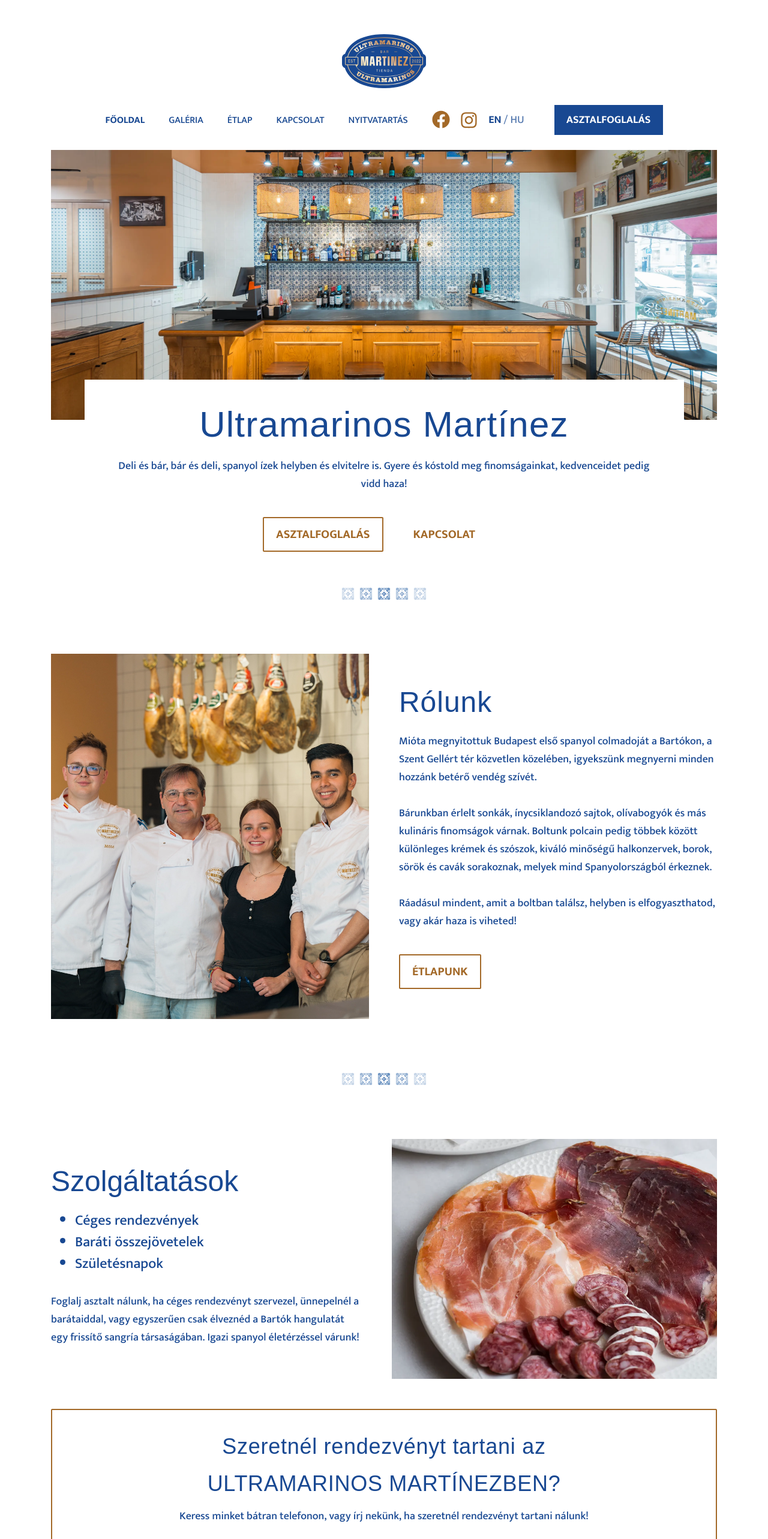
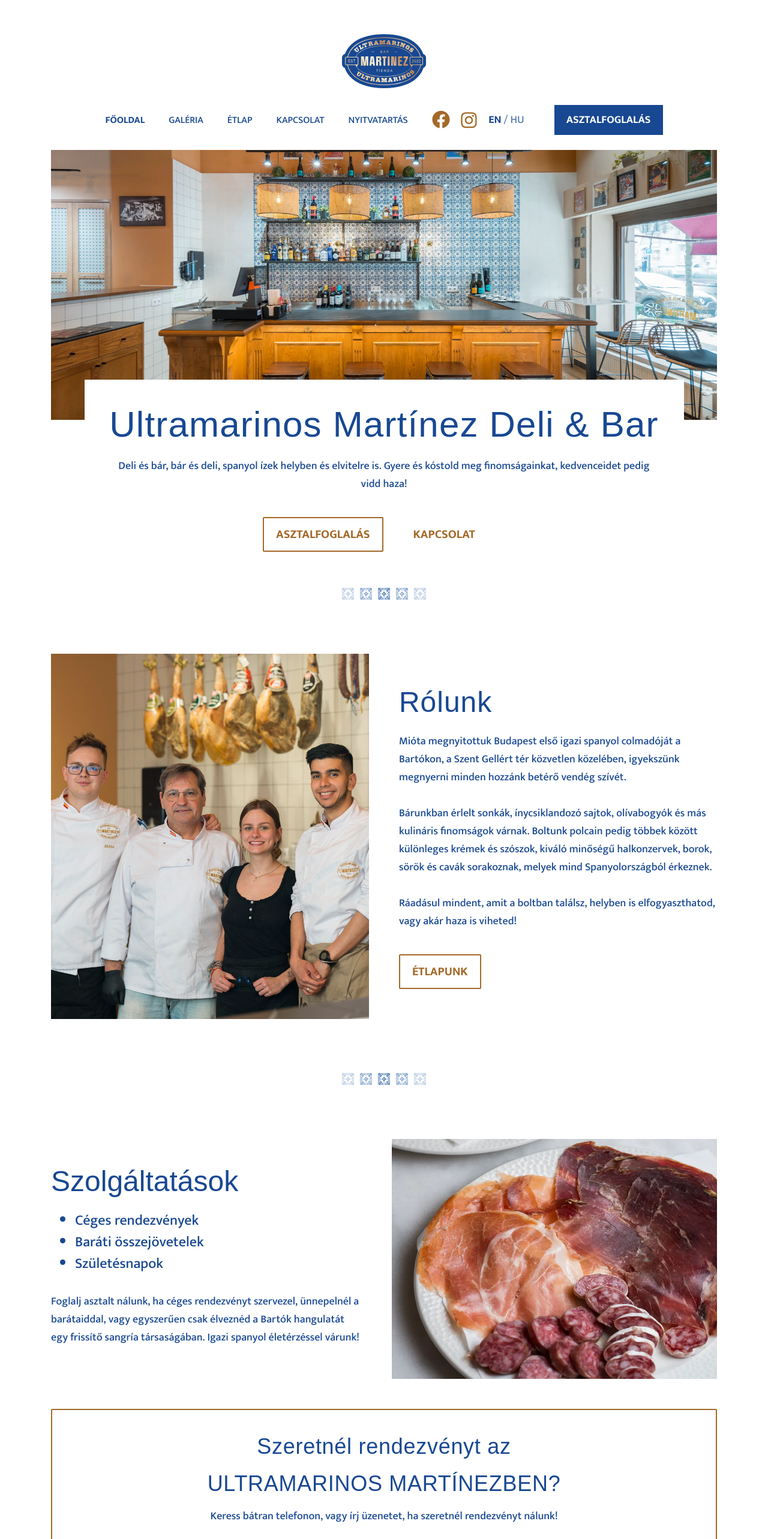
Before and after one commit to gyorgynagy1986/umartinez, a Next.js app: page / in a window 1280 px wide. Shown: the top 2566 px of the page at 60% size. Built offline with nearby package versions, Linux system fonts and the light colour scheme; a web font is replaced by a local one.

Commit message:
new text

```diff
--- a/src/components/Event/Event.jsx
+++ b/src/components/Event/Event.jsx
@@ -6,10 +6,10 @@
 const font = Orelega_One({ subsets: ["latin"], weight: '400' });
 
 const textContent = {
-  h2: "Szeretnél rendezvényt tartani az",
+  h2: "Szeretnél rendezvényt az",
   h2n: "Ultramarinos Martínezben?",
 
-  p: "Keress minket bátran telefonon, vagy írj nekünk, ha szeretnél rendezvényt tartani nálunk!",
+  p: "Keress bátran telefonon, vagy írj üzenetet, ha szeretnél rendezvényt nálunk!",
   btn: "kapcsolat",
   url: "/kapcsolat",
 };
--- a/src/components/Hero/Hero.jsx
+++ b/src/components/Hero/Hero.jsx
@@ -13,7 +13,7 @@
 
 
 const textContent = {
-  h1: "Ultramarinos Martínez",
+  h1: "Ultramarinos Martínez Deli & Bar",
   p: "Deli és bár, bár és deli, spanyol ízek helyben és elvitelre is. Gyere és kóstold meg finomságainkat, kedvenceidet pedig vidd haza!",
   btn: "asztalfoglalás",
   btn2: "kapcsolat",
@@ -21,7 +21,7 @@
 };
 
 const textContentEn = {
-  h1: "Ultramarinos Martínez",
+  h1: "Ultramarinos Martínez Deli & Bar",
   p: "Deli and bar, bar and deli, Spanish flavors on site and for takeaway. Come and taste our delicacies, and take your favorites home!",
   btn: "BOOK a table now",
   btn2: "Get in touch",
--- a/src/components/Story/Story.jsx
+++ b/src/components/Story/Story.jsx
@@ -11,7 +11,7 @@
 
 const textContent = {
   h4: "Rólunk",
-  p: "Mióta megnyitottuk Budapest első spanyol colmadoját a Bartókon, a Szent Gellért tér közvetlen közelében, igyekszünk megnyerni minden hozzánk betérő vendég szívét.",
+  p: "Mióta megnyitottuk Budapest első igazi spanyol colmadóját a Bartókon, a Szent Gellért tér közvetlen közelében, igyekszünk megnyerni minden hozzánk betérő vendég szívét.",
   p1: "Bárunkban érlelt sonkák, ínycsiklandozó sajtok, olívabogyók és más kulináris finomságok várnak. Boltunk polcain pedig többek között különleges krémek és szószok, kiváló minőségű halkonzervek, borok, sörök és cavák sorakoznak, melyek mind Spanyolországból érkeznek.",
   p2: "Ráadásul mindent, amit a boltban találsz, helyben is elfogyaszthatod, vagy akár haza is viheted!",
   btn: "Étlapunk",
@@ -20,7 +20,7 @@
 
 const textContentEn = {
   h4: "About us",
-  p: 'Since we opened Budapest’s first Spanish colmado on Bartók Béla Street, next to St. Gellért Square, our mission has been to win the hearts of every guest who walks through our doors. ',
+  p: 'Since we opened the first authentic Spanish colmado in Budapest, next to Bartók Béla Street, next to St. Gellért Square, our mission has been to win the hearts of every guest who walks through our doors. ',
   p1: "Within our bar, you’ll find cured hams, delectable cheeses, olives, and a variety of culinary delights. On the shelves of our store, you'll discover special creams and sauces, high-quality canned fish, wines, beers, cavas, and many more, all sourced directly from Spain.",
   p2: "And the best part is that everything you find in the store can be enjoyed on-site or even taken home with you!",
   btn: "See the Menu",
```
